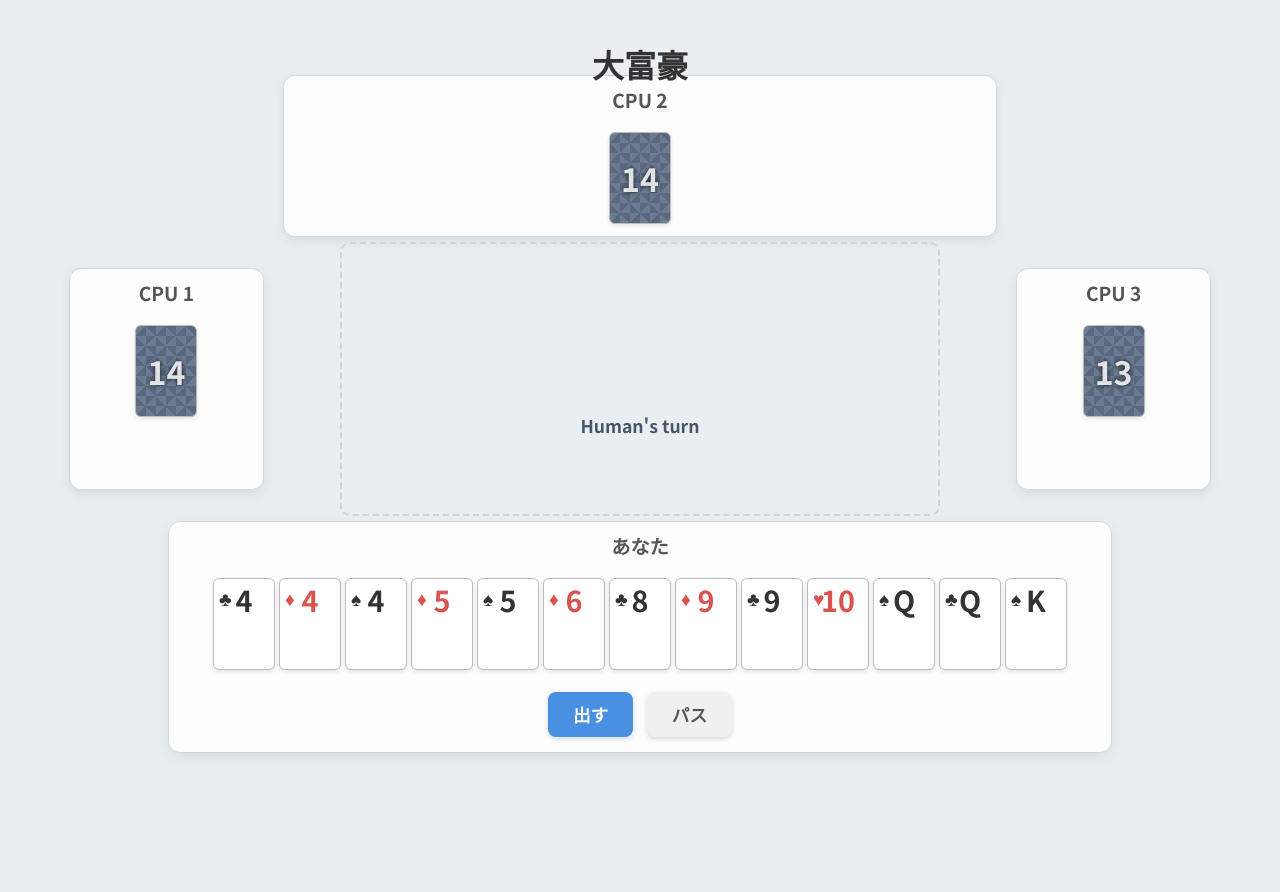
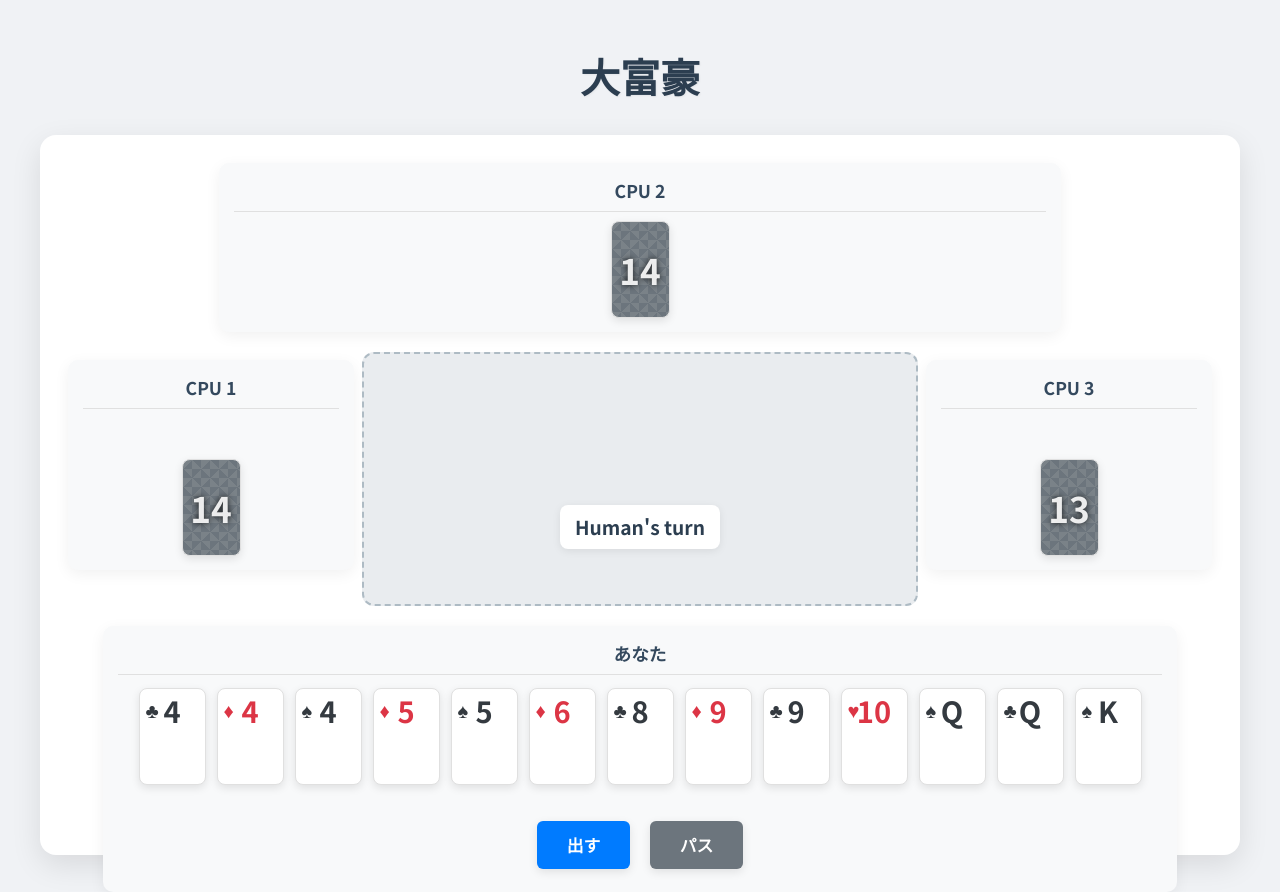
Before and after one commit to Nakanaka6000/test_daifugo, a plain HTML site: page index.html in a window 1280 px wide. Before the commit the page ends 800 px from the top, so only its background shows below. Drawn offline with Linux system fonts and the light colour scheme.

Commit message:
Refactor Daifugo UI to modern and simple design

```diff
--- a/style.css
+++ b/style.css
@@ -2,53 +2,65 @@
 
 body {
     font-family: 'Noto Sans JP', sans-serif;
-    background-color: #e8eef2; /* Light blue-gray background */
+    background-color: #f0f2f5; /* Very light gray background */
     display: flex;
-    justify-content: center;
+    flex-direction: column; /* Arrange children vertically */
+    justify-content: flex-start; /* Align content to the top */
     align-items: center;
     min-height: 100vh;
     margin: 0;
+    padding: 20px; /* Add some padding around the content */
+    box-sizing: border-box;
 }
 
 h1 {
     text-align: center;
-    position: absolute;
-    top: 20px;
-    width: 100%;
-    color: #333;
+    color: #2c3e50; /* Darker text for contrast */
     font-weight: 700;
+    font-size: 2.5em;
+    margin-bottom: 30px; /* Space below the title */
+    text-shadow: 1px 1px 2px rgba(0,0,0,0.05);
 }
 
 #game-container {
     display: flex;
     flex-direction: column;
     align-items: center;
-    width: 90vw;
+    width: 95vw; /* Slightly wider */
     height: 90vh;
     max-width: 1200px;
-    max-height: 800px;
-    margin-top: 60px; /* Add margin to avoid overlap with h1 */
+    max-height: 850px; /* Slightly taller */
+    margin-top: 0; /* No need for margin-top now */
+    background-color: #ffffff; /* White background for the game area */
+    border-radius: 16px;
+    box-shadow: 0 10px 30px rgba(0, 0, 0, 0.1); /* More prominent shadow */
+    padding: 20px;
+    box-sizing: border-box;
 }
 
 .player-area {
-    border: 1px solid #d1d9e0;
-    border-radius: 12px;
-    padding: 10px;
-    margin: 5px;
-    background-color: #fdfdfd;
-    box-shadow: 0 4px 12px rgba(0, 0, 0, 0.08);
-    transition: box-shadow 0.3s ease;
+    border: none; /* Remove border */
+    border-radius: 10px; /* Slightly smaller radius */
+    padding: 15px; /* More padding */
+    margin: 8px; /* More margin */
+    background-color: #f8f9fa; /* Lighter background */
+    box-shadow: 0 4px 15px rgba(0, 0, 0, 0.06); /* Softer shadow */
+    transition: all 0.3s ease; /* Smooth transition for all properties */
 }
 
 .player-area:hover {
-    box-shadow: 0 6px 16px rgba(0, 0, 0, 0.12);
+    box-shadow: 0 6px 20px rgba(0, 0, 0, 0.1); /* Slightly more pronounced hover shadow */
+    transform: translateY(-2px); /* Subtle lift effect */
 }
 
 .player-area h2 {
     margin-top: 0;
-    font-size: 1.2em;
+    margin-bottom: 10px; /* Space below title */
+    font-size: 1.1em; /* Slightly smaller font */
     text-align: center;
-    color: #555;
+    color: #34495e; /* Darker text */
+    border-bottom: 1px solid #e0e0e0; /* Subtle separator */
+    padding-bottom: 8px;
 }
 
 .hand {
@@ -56,47 +68,56 @@ h1 {
     flex-wrap: wrap;
     justify-content: center;
     align-items: center;
-    min-height: 80px;
+    min-height: 90px; /* Slightly taller */
+    gap: 5px; /* Gap between cards */
 }
 
 /* --- Player Areas --- */
 .human {
     order: 3;
-    width: 80%;
+    width: 90%; /* Wider for human player */
+    margin-top: 20px; /* More space from table */
 }
 
 .opponent {
     text-align: center;
+    flex-grow: 1; /* Allow opponents to grow */
 }
 
 #player-area-opponent-2 { /* Top */
     order: 1;
-    width: 60%;
+    width: 70%; /* Wider for top opponent */
+    margin-bottom: 20px; /* Space from center area */
 }
 
 #center-area {
     order: 2;
     display: flex;
-    justify-content: space-between;
-    align-items: center;
+    justify-content: space-around; /* Distribute space evenly */
+    align-items: flex-start; /* Align items to the top */
     width: 100%;
+    flex-grow: 1; /* Allow center area to grow */
 }
 
 .side {
-    width: 15%;
-    min-height: 200px;
+    width: 20%; /* Wider for side opponents */
+    min-height: 180px; /* Adjusted height */
+    display: flex;
+    flex-direction: column;
+    justify-content: space-between;
 }
 
 #table {
-    width: 50%;
-    height: 250px;
-    border: 2px dashed #cdd5db;
-    border-radius: 10px;
+    width: 45%; /* Slightly narrower table */
+    height: 220px; /* Adjusted height */
+    border: 2px dashed #aebbc4; /* Softer dashed border */
+    border-radius: 12px;
     display: flex;
     flex-direction: column;
     justify-content: center;
     align-items: center;
-    padding: 10px;
+    padding: 15px;
+    background-color: #e9ecef; /* Light gray background for table */
 }
 
 #table-cards {
@@ -105,55 +126,61 @@ h1 {
     justify-content: center;
     align-items: center;
     min-height: 100px;
+    gap: 5px; /* Gap between cards on table */
 }
 
 #status-message {
-    margin-top: 10px;
+    margin-top: 15px;
     font-weight: bold;
-    font-size: 1.1em;
-    color: #4a5568;
+    font-size: 1.2em;
+    color: #2c3e50;
+    background-color: #ffffff;
+    padding: 8px 15px;
+    border-radius: 8px;
+    box-shadow: 0 2px 8px rgba(0,0,0,0.08);
 }
 
 /* --- Cards --- */
 .card, .card-back {
-    width: 60px;
-    height: 90px;
-    border: 1px solid #bbb;
-    border-radius: 6px;
-    margin: 2px;
-    background-color: white;
+    width: 65px; /* Slightly wider */
+    height: 95px; /* Slightly taller */
+    border: 1px solid #e0e0e0; /* Lighter border */
+    border-radius: 8px; /* More rounded corners */
+    margin: 3px; /* Slightly more margin */
+    background-color: #ffffff; /* White background */
     display: flex;
     flex-direction: column;
     justify-content: space-between;
     align-items: center;
-    font-size: 1.5em;
+    font-size: 1.4em; /* Slightly smaller font */
     font-weight: bold;
-    box-shadow: 0 2px 4px rgba(0,0,0,0.1);
-    position: relative; /* For pseudo-elements */
+    box-shadow: 0 3px 8px rgba(0,0,0,0.1); /* Softer shadow */
+    position: relative;
     transition: all 0.2s ease-out;
+    cursor: default; /* Default cursor for all cards */
 }
 
 .human .card {
-    cursor: pointer;
+    cursor: pointer; /* Pointer for human cards */
 }
 
 .human .card:hover {
-    transform: translateY(-12px) scale(1.05);
-    box-shadow: 0 10px 20px rgba(0,0,0,0.15);
+    transform: translateY(-10px) scale(1.03); /* Slightly less dramatic hover */
+    box-shadow: 0 8px 18px rgba(0,0,0,0.15);
 }
 
 .human .card.selected {
-    transform: translateY(-8px);
-    border-color: #007bff;
-    box-shadow: 0 0 12px rgba(0, 123, 255, 0.5);
+    transform: translateY(-6px);
+    border-color: #007bff; /* Blue border for selected */
+    box-shadow: 0 0 10px rgba(0, 123, 255, 0.4);
 }
 
 .card-back {
-    background-color: #5a677d;
-    background-image: linear-gradient(135deg, #6b7b92 25%, transparent 25%, transparent 75%, #6b7b92 75%, #6b7b92),
-                      linear-gradient(45deg, #6b7b92 25%, transparent 25%, transparent 75%, #6b7b92 75%, #6b7b92);
-    background-size: 20px 20px;
-    background-position: 0 0, 10px 10px;
+    background-color: #6c757d; /* Darker gray */
+    background-image: linear-gradient(135deg, #7a8288 25%, transparent 25%, transparent 75%, #7a8288 75%, #7a8288),
+                      linear-gradient(45deg, #7a8288 25%, transparent 25%, transparent 75%, #7a8288 75%, #7a8288);
+    background-size: 18px 18px; /* Slightly smaller pattern */
+    background-position: 0 0, 9px 9px;
 }
 
 .card-back-container {
@@ -161,74 +188,78 @@ h1 {
     display: flex;
     justify-content: center;
     align-items: center;
+    width: 65px; /* Match card width */
+    height: 95px; /* Match card height */
 }
 
 .card-count {
     position: absolute;
-    font-size: 2em; /* Larger font size */
+    font-size: 2.2em; /* Slightly larger font */
     font-weight: 700;
-    color: rgba(255, 255, 255, 0.85); /* Semi-transparent white */
-    text-shadow: 0 0 5px rgba(0, 0, 0, 0.7); /* Add shadow for readability */
-    pointer-events: none; /* Make text non-interactive */
+    color: rgba(255, 255, 255, 0.9); /* More opaque white */
+    text-shadow: 0 0 6px rgba(0, 0, 0, 0.8); /* Stronger shadow */
+    pointer-events: none;
 }
 
 .card .suit {
-    font-size: 0.8em;
+    font-size: 0.9em; /* Slightly larger suit */
     position: absolute;
-    top: 5px;
-    left: 5px;
+    top: 6px;
+    left: 6px;
 }
 
 .card .rank {
-    font-size: 1.2em;
+    font-size: 1.3em; /* Slightly larger rank */
 }
 
 .card.red {
-    color: #d9534f;
+    color: #dc3545; /* Bootstrap red */
 }
 
 .card.black {
-    color: #333;
+    color: #343a40; /* Bootstrap dark gray */
 }
 
 /* --- Controls --- */
 #player-controls {
     text-align: center;
-    margin-top: 15px;
+    margin-top: 25px; /* More space */
 }
 
 #player-controls button {
-    font-size: 1.1em;
-    font-weight: 700;
-    padding: 10px 25px;
-    margin: 5px;
+    font-size: 1.05em; /* Slightly smaller font */
+    font-weight: 600; /* Lighter font weight */
+    padding: 12px 30px; /* More padding */
+    margin: 8px; /* More margin */
     cursor: pointer;
-    border-radius: 8px;
+    border-radius: 6px; /* Slightly less rounded */
     border: none;
-    background-color: #4a90e2;
+    background-color: #007bff; /* Bootstrap primary blue */
     color: white;
-    box-shadow: 0 2px 5px rgba(0,0,0,0.15);
+    box-shadow: 0 3px 10px rgba(0,0,0,0.1); /* Softer shadow */
     transition: all 0.2s ease;
 }
 
 #player-controls button:hover:not(:disabled) {
-    background-color: #357abd;
-    transform: translateY(-2px);
-    box-shadow: 0 4px 8px rgba(0,0,0,0.2);
+    background-color: #0056b3; /* Darker blue on hover */
+    transform: translateY(-1px); /* Subtle lift */
+    box-shadow: 0 5px 12px rgba(0,0,0,0.15);
 }
 
 #player-controls button#pass-button {
-    background-color: #f0f0f0;
-    color: #555;
+    background-color: #6c757d; /* Bootstrap secondary gray */
+    color: white; /* White text for better contrast */
 }
 
 #player-controls button#pass-button:hover:not(:disabled) {
-    background-color: #e0e0e0;
+    background-color: #5a6268; /* Darker gray on hover */
 }
 
 #player-controls button:disabled {
     cursor: not-allowed;
-    opacity: 0.6;
+    opacity: 0.5; /* More transparent when disabled */
+    box-shadow: none; /* No shadow when disabled */
+    transform: none; /* No transform when disabled */
 }
 
 /* --- Utility --- */
```
Also changed, not shown: 1 other file.
